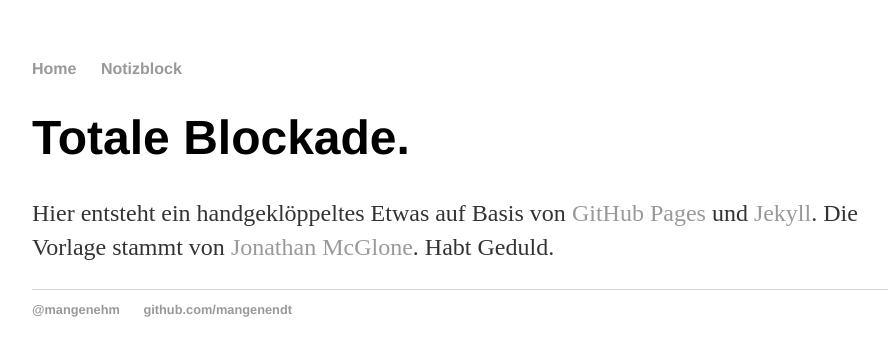
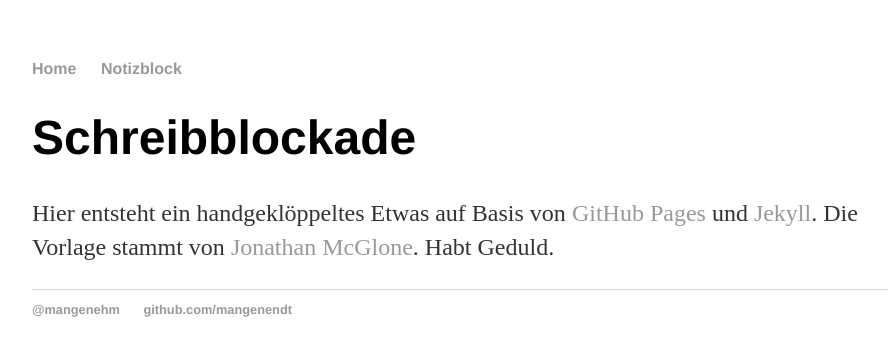
Before and after one commit to mangenendt/mangenendt.github.io, a Jekyll site: the page built from index.html, in a window 1280 px wide. Shown: the top 356 px of the page, without its empty margins (160-1048 px from the left). Built offline with Jekyll 4.4.1, drawn with Linux system fonts in a browser that asks for light colours.

Commit message:
Update index.html
changed title

```diff
--- a/index.html
+++ b/index.html
@@ -3,7 +3,7 @@ layout: default
 title: Schreibblockade
 ---
 <div class="blurb">
-        <h1>Totale Blockade.</h1>
+        <h1>Schreibblockade</h1>
 	<p>Hier entsteht ein handgeklöppeltes Etwas auf Basis von <a href="https://pages.github.com/">GitHub Pages</a> und
 	<a href="https://jekyllrb.com/">Jekyll</a>. Die Vorlage stammt von <a href="http://jmcglone.com/guides/github-pages/">Jonathan McGlone</a>. Habt Geduld.</p>
 </div><!-- /.blurb -->
```
